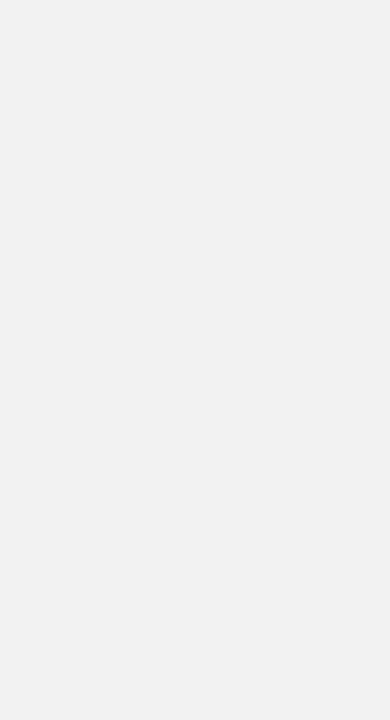
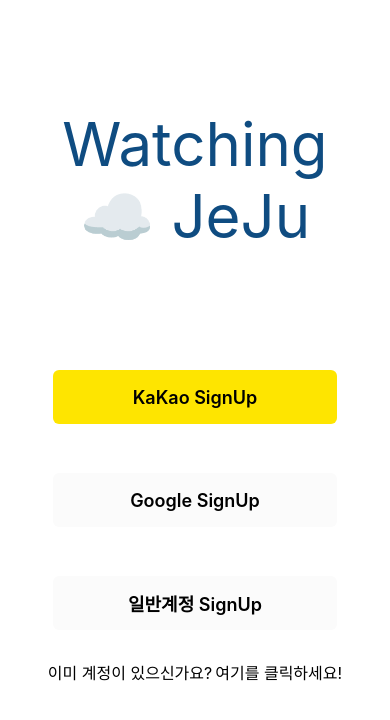
Before and after one commit to limdumb/GoJEJU, a React Native app: screen /UserSignUpView in a window 390 px wide. Shown: the top 720 px of the page. Built offline with nearby package versions, Linux system fonts and the light colour scheme.

Commit message:
[Feat] SignUp View 생성

```diff
--- a/App.tsx
+++ b/App.tsx
@@ -2,15 +2,14 @@
 import { createNativeStackNavigator } from "@react-navigation/native-stack";
 import { StatusBar } from "expo-status-bar";
 import StoreDetailView from "./pages/StoreDetailView";
-import LoginView from "./pages/LoginView";
+import LoginView from "./pages/auth/LoginView";
 import MainView from "./pages/MainView";
 import MyPageView from "./pages/MyPageView";
-import RoleSelectionView from "./pages/RoleSelectionView";
-import SignUpView from "./pages/SignUpView";
+import SignUpView from "./pages/auth/SignUpView";
 import StoreSuggestView from "./pages/StoreSuggestView";
 import StoreSearchView from "./pages/StoreSearchView";
-import UserSignUpView from "./pages/UserSignUpView";
-import OwnerSignUpView from "./pages/OwnerSignUpView";
+import UserSignUpView from "./pages/auth/UserSignUpView";
+import OwnerSignUpView from "./pages/auth/OwnerSignUpView";
 
 export type RootStackParamList = {
   MainView: undefined;
@@ -24,7 +23,7 @@
   StoreSuggestView: undefined;
   StoreSearchView: undefined;
   UserSignUpView: undefined;
-  OwnerSignUpView: undefined;
+  OwnerSignUpView: undefined
 };
 
 const Stack = createNativeStackNavigator<RootStackParamList>();
@@ -52,11 +51,6 @@
         <Stack.Screen
           name="SignUpView"
           component={SignUpView}
-          options={{ headerShown: false }}
-        />
-        <Stack.Screen
-          name="RoleSelectionView"
-          component={RoleSelectionView}
           options={{ headerShown: false }}
         />
         <Stack.Screen
--- a/components/AuthBox.tsx
+++ b/components/AuthBox.tsx
@@ -3,6 +3,7 @@
 
 interface AuthBoxProps {
   platform: "kakao" | "google" | "normer";
+  type: "로그인" | "회원가입";
 }
 
 const AuthBoxContainer = styled.View<AuthBoxProps>`
@@ -18,7 +19,17 @@
 `;
 
 export default function AuthBox(props: AuthBoxProps) {
-  const AuthTitle = () => {
+  const signUpTitleValue = () => {
+    if (props.platform === "kakao") {
+      return "KaKao SignUp";
+    } else if (props.platform === "google") {
+      return "Google SignUp";
+    } else {
+      return "일반계정 SignUp";
+    }
+  };
+
+  const loginTitleValue = () => {
     if (props.platform === "kakao") {
       return "KaKao Login";
     } else if (props.platform === "google") {
@@ -27,10 +38,17 @@
       return "일반계정 Login";
     }
   };
+
   return (
-    <AuthBoxContainer platform={props.platform}>
+    <AuthBoxContainer type={props.type} platform={props.platform}>
       {/* 6월 3일 추후 로고 추가예정 */}
-      <CustomText children={AuthTitle()} fontSize="18px" fontWeight="600" />
+      <CustomText
+        children={
+          props.type === "회원가입" ? signUpTitleValue() : loginTitleValue()
+        }
+        fontSize="18px"
+        fontWeight="600"
+      />
     </AuthBoxContainer>
   );
 }
--- a/components/RolePicker.tsx
+++ b/components/RolePicker.tsx
@@ -3,8 +3,7 @@
 import PeopleIcon from "react-native-vector-icons/MaterialIcons";
 import CustomText from "./CustomText";
 import { StyleSheet, View } from "react-native";
-import { MainScreenNavigationProps } from "../pages/MainView";
-import { SignUpScreenNavigationProps } from "../pages/SignUpView";
+import { SignUpScreenNavigationProps } from "../pages/auth/SignUpView";
 
 const CustomRolePicker = styled.TouchableOpacity`
   align-items: center;
--- a/pages/RoleSelectionView.tsx
+++ /dev/null
@@ -1,43 +0,0 @@
-import React from "react";
-import { StyleSheet, Text, View } from "react-native";
-
-export default function RoleSelectionView() {
-  return (
-    <View style={styles.container}>
-      <View style={styles.logoSection}>
-        <Text>로그인이에요</Text>
-      </View>
-      <View style={styles.positionChoiceSection}></View>
-      <View style={styles.signupCheck}>
-        <Text>혹시 아이디가 없으신가요?</Text>
-      </View>
-    </View>
-  );
-}
-
-const styles = StyleSheet.create({
-  container: {
-    flex: 1,
-    backgroundColor: "#fff",
-    alignItems: "center",
-  },
-  logoSection: {
-    width: "100%",
-    height: 310,
-    backgroundColor: "pink",
-    justifyContent: "center",
-    alignItems: "center",
-  },
-  positionChoiceSection: {
-    height: 280,
-    backgroundColor: "blue",
-    width: "86%",
-  },
-  signupCheck: {
-    width: "100%",
-    height: 90,
-    justifyContent: "center",
-    alignItems: "center",
-    backgroundColor: "red",
-  },
-});
--- a/pages/UserSignUpView.tsx
+++ /dev/null
@@ -1,4 +0,0 @@
-export default function UserSignUpView(){
-
-  return(<></>)
-}
--- /dev/null
+++ b/pages/auth/OwnerNormerSignUpView.tsx
@@ -0,0 +1,4 @@
+export default function OwnerNormerSignUpView(){
+
+  return(<></>)
+}
--- a/pages/SignUpView.tsx
+++ b/pages/auth/SignUpView.tsx
@@ -1,22 +1,14 @@
 import { NavigationProp, useNavigation } from "@react-navigation/native";
+import { useState } from "react";
 import { StyleSheet, Text, TouchableOpacity, View } from "react-native";
-import { RootStackParamList } from "../App";
-import CustomText from "../components/CustomText";
-import RolePicker from "../components/RolePicker";
-
-// interface SignupType{
-//   type:"kakao"|"google"|"normer"
-// }
+import { RootStackParamList } from "../../App";
+import CustomText from "../../components/CustomText";
+import RolePicker from "../../components/RolePicker";
 
 export type SignUpScreenNavigationProps = NavigationProp<RootStackParamList>;
 
 export default function SignUpView() {
   const navigate = useNavigation<SignUpScreenNavigationProps>();
-  // const signupType:SignupType[] = [
-  //   { type: "kakao" },
-  //   { type: "google" },
-  //   { type: "normer" },
-  // ];
   return (
     <View style={styles.container}>
       <View style={styles.logoSection}>
@@ -24,8 +16,16 @@
         <Text style={styles.logo}>☁️ JeJu</Text>
       </View>
       <View style={styles.rolePickerContainer}>
-        <RolePicker type="회원가입" role={"일반 사용자"} navigate={navigate} />
-        <RolePicker type="회원가입" role={"점주 사용자"} navigate={navigate} />
+        <RolePicker
+          type="회원가입"
+          role={"일반 사용자"}
+          navigate={navigate}
+        />
+        <RolePicker
+          type="회원가입"
+          role={"점주 사용자"}
+          navigate={navigate}
+        />
       </View>
       <View style={styles.idCheckTextContainer}>
         <CustomText children="이미 계정이 있으신가요?" marginRgt="3px" />
@@ -33,11 +33,6 @@
           <CustomText children="여기를 클릭하세요!" />
         </TouchableOpacity>
       </View>
-      {/* <View style={styles.loginSelectSection}>
-        {signupType.map((el)=>{
-          return(<AuthBox  key={el.type} platform={el.type}/>)
-        })}
-      </View> */}
     </View>
   );
 }
@@ -63,11 +58,4 @@
     marginTop: 20,
   },
   idCheckTextContainer: { flexDirection: "row" },
-  loginSelectSection: {
-    height: 280,
-    width: "86%",
-    justifyContent: "space-between",
-    alignItems: "center",
-    padding: 10,
-  },
 });
--- /dev/null
+++ b/pages/auth/UserNormalSignUpView.tsx
@@ -0,0 +1,4 @@
+export default function UserNormalSIgnUpView(){
+
+  return(<></>)
+}
--- /dev/null
+++ b/pages/auth/UserSignUpView.tsx
@@ -0,0 +1,60 @@
+import { useNavigation } from "@react-navigation/native";
+import { StyleSheet, Text, TouchableOpacity, View } from "react-native";
+import AuthBox from "../../components/AuthBox";
+import CustomText from "../../components/CustomText";
+import { SignUpScreenNavigationProps } from "./SignUpView";
+
+interface SignupType {
+  type: "kakao" | "google" | "normer";
+}
+
+export default function UserSignUpView({route}:any) {
+  const navigate = useNavigation<SignUpScreenNavigationProps>();
+  const signupType: SignupType[] = [
+    { type: "kakao" },
+    { type: "google" },
+    { type: "normer" },
+  ];
+  return (
+    <View style={styles.container}>
+      <View style={styles.logoSection}>
+        <Text style={styles.logo}>Watching</Text>
+        <Text style={styles.logo}>☁️ JeJu</Text>
+      </View>
+      <View style={styles.loginSelectSection}>
+        {signupType.map((el) => {
+          return <AuthBox type={"회원가입"} key={el.type} platform={el.type} />;
+        })}
+      </View>
+      <View style={styles.idCheckTextContainer}>
+        <CustomText children="이미 계정이 있으신가요?" marginRgt="3px" />
+        <TouchableOpacity onPress={() => navigate.navigate("LoginView")}>
+          <CustomText children="여기를 클릭하세요!" />
+        </TouchableOpacity>
+      </View>
+    </View>
+  );
+}
+
+const styles = StyleSheet.create({
+  container: {
+    flex: 1,
+    backgroundColor: "#fff",
+    alignItems: "center",
+  },
+  logo: { fontSize: 60, color: "#0F4C81" },
+  logoSection: {
+    width: "100%",
+    height: 360,
+    justifyContent: "center",
+    alignItems: "center",
+  },
+  loginSelectSection: {
+    height: 280,
+    width: "86%",
+    justifyContent: "space-between",
+    alignItems: "center",
+    padding: 10,
+  },
+  idCheckTextContainer: { flexDirection: "row", marginTop: 20 },
+});
```
Also changed, not shown: pages/auth/LoginView.tsx (renamed from pages/LoginView.tsx), pages/auth/OwnerSignUpView.tsx (renamed from pages/OwnerSignUpView.tsx).
